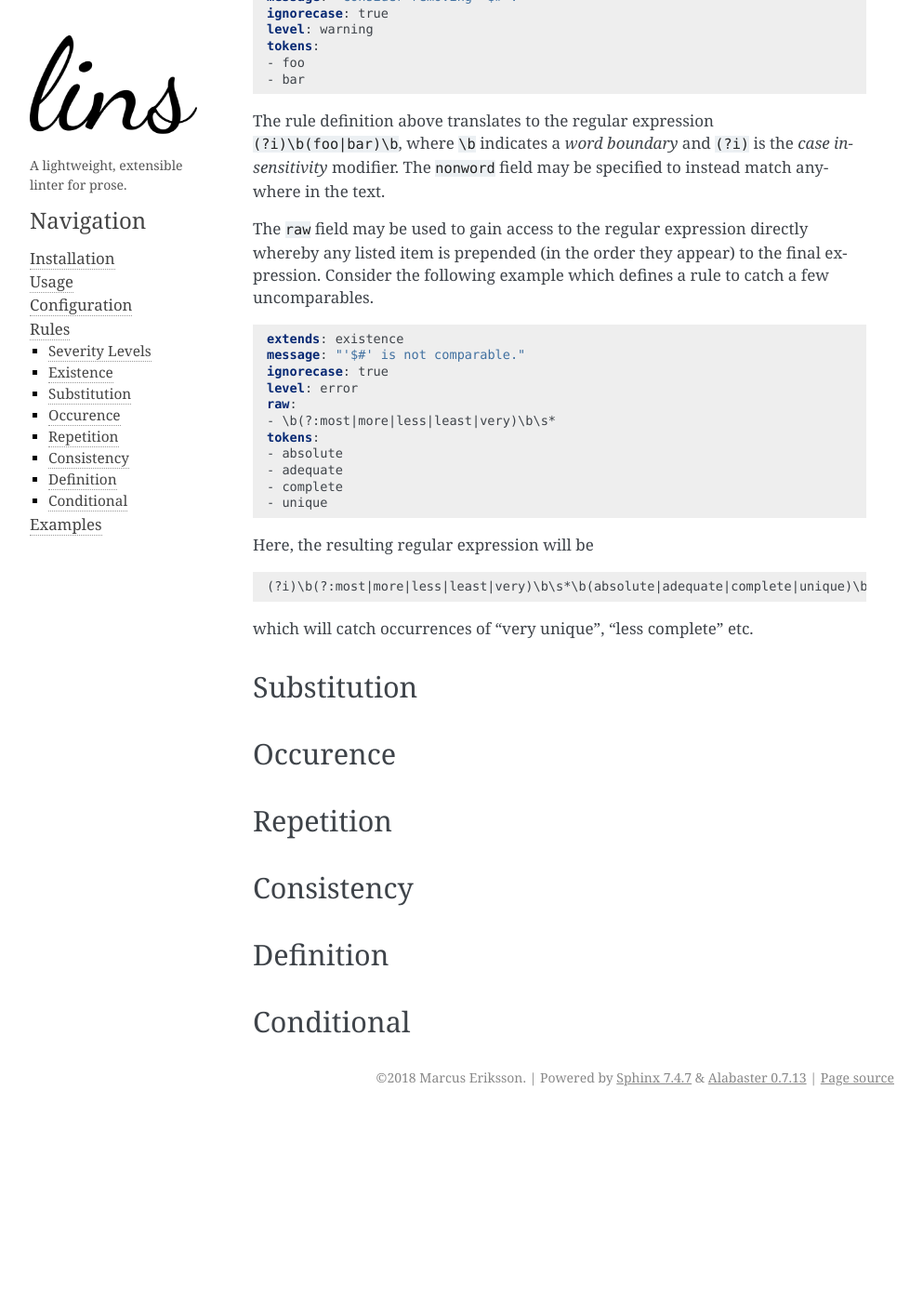
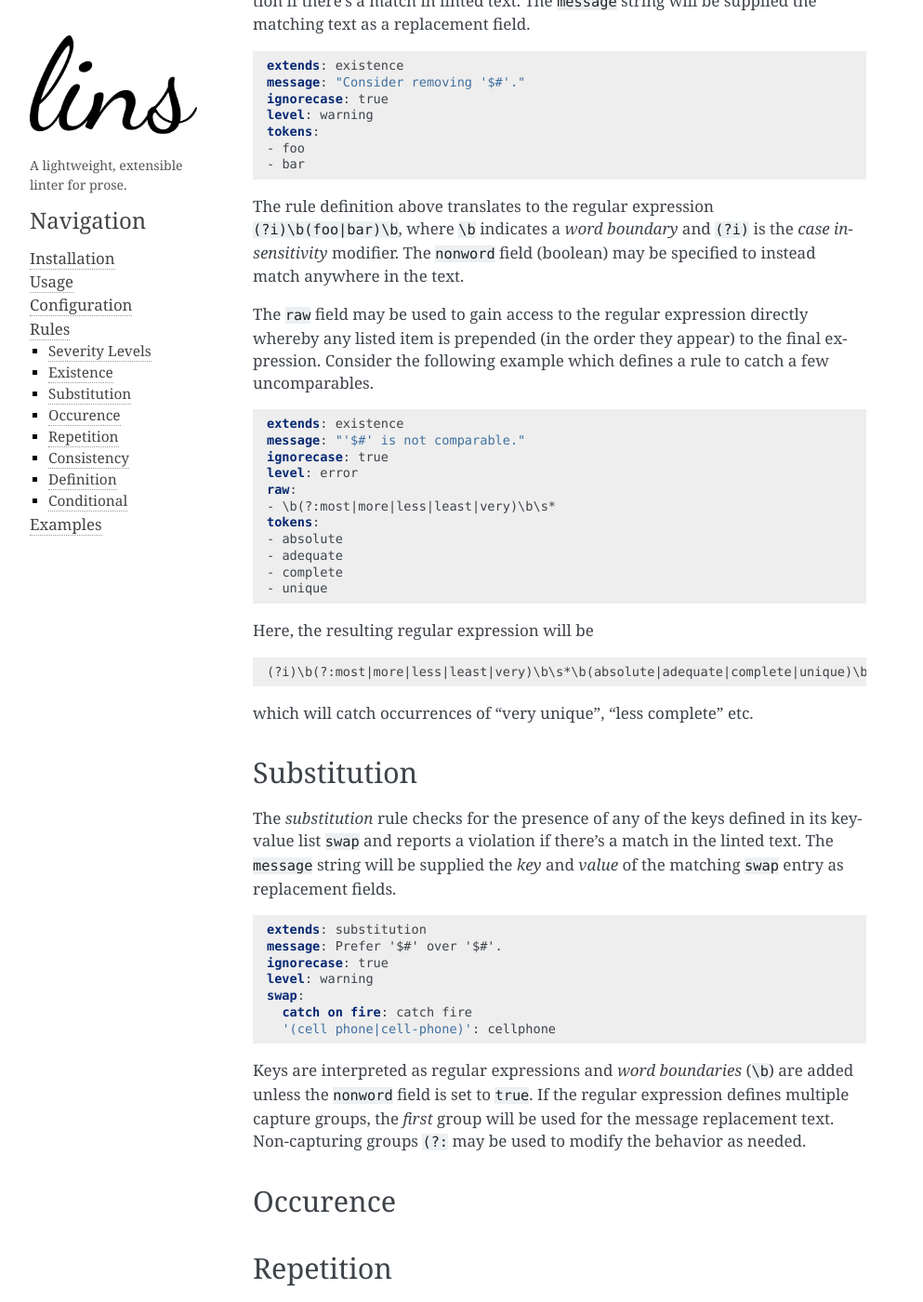
Before and after one commit to sthenic/lins, a Sphinx documentation site: the page built from doc/_source/rules.rst, in a window 1280 px wide and 1400 px high, scrolled down 548 px. Shown: the whole window at 93% size, without its empty margins (148-1141 px from the left). Built offline with Sphinx 7.4.7, drawn with Linux system fonts in a browser that asks for light colours; before the commit the page ends 1746 px from its top, so only the background shows below that; some of the changed text lies outside the part shown.

Commit message:
[docs] Drafting docs for rule 'substitution'.

```diff
--- a/doc/_source/rules.rst
+++ b/doc/_source/rules.rst
@@ -6,11 +6,13 @@ Rules
 
 Rules are specified in *rule files* using `YAML`_. Each file may define one rule
 at most. There are seven *rule types* which determine the general
-characteristics of the test. Any user-defined rule must be based on one of these
-types.
+characteristics of the performed check and any user-defined rule must be based
+on one of these types.
 
-A rule is *violated* if the condition it defines matches at any point in the
-linted text.
+.. note::
+
+    A rule is *violated* if the condition it defines matches at any point in the
+    linted text.
 
 .. something about regular expressions
 
@@ -44,8 +46,8 @@ will be supplied the matching text as a replacement field.
 
 The rule definition above translates to the regular expression
 ``(?i)\b(foo|bar)\b``, where ``\b`` indicates a *word boundary* and ``(?i)`` is
-the *case insensitivity* modifier. The ``nonword`` field may be specified to
-instead match anywhere in the text.
+the *case insensitivity* modifier. The ``nonword`` field (boolean) may be
+specified to instead match anywhere in the text.
 
 The ``raw`` field may be used to gain access to the regular expression directly
 whereby any listed item is prepended (in the order they appear) to the final
@@ -79,6 +81,29 @@ which will catch occurrences of "very unique", "less complete" etc.
 Substitution
 ============
 
+The *substitution* rule checks for the presence of any of the keys defined in
+its key-value list ``swap`` and reports a violation if there's a match in the
+linted text. The ``message`` string will be supplied the *key* and *value* of
+the matching ``swap`` entry as replacement fields.
+
+.. code-block:: YAML
+
+    extends: substitution
+    message: Prefer '$#' over '$#'.
+    ignorecase: true
+    level: warning
+    swap:
+      catch on fire: catch fire
+      '(cell phone|cell-phone)': cellphone
+
+Keys are interpreted as regular expressions and *word boundaries* (``\b``) are
+added unless the ``nonword`` field is set to ``true``. If the regular expression
+defines multiple capture groups, the *first* group will be used for the message
+replacement text. Non-capturing groups ``(?:`` may be used to modify the
+behavior as needed.
+
+.. TODO: Revise last sentence, add an example.
+
 .. _`rule_occurence`:
 
 Occurence
```
